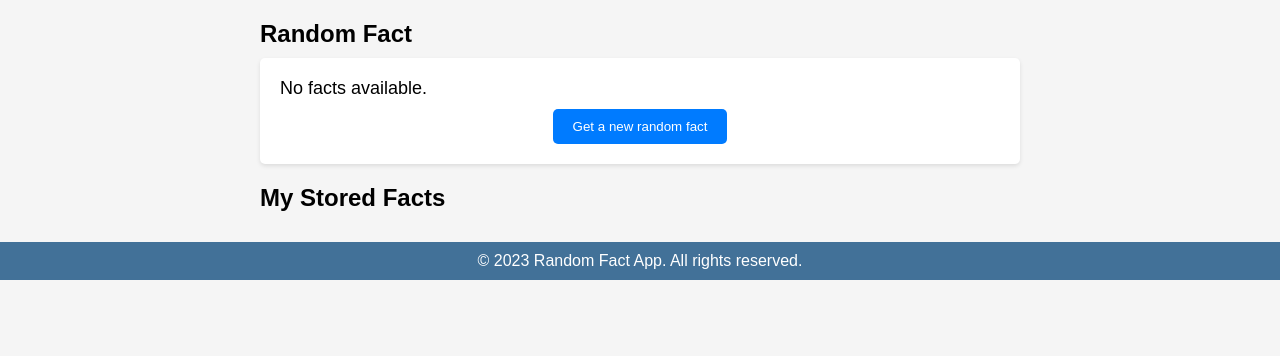
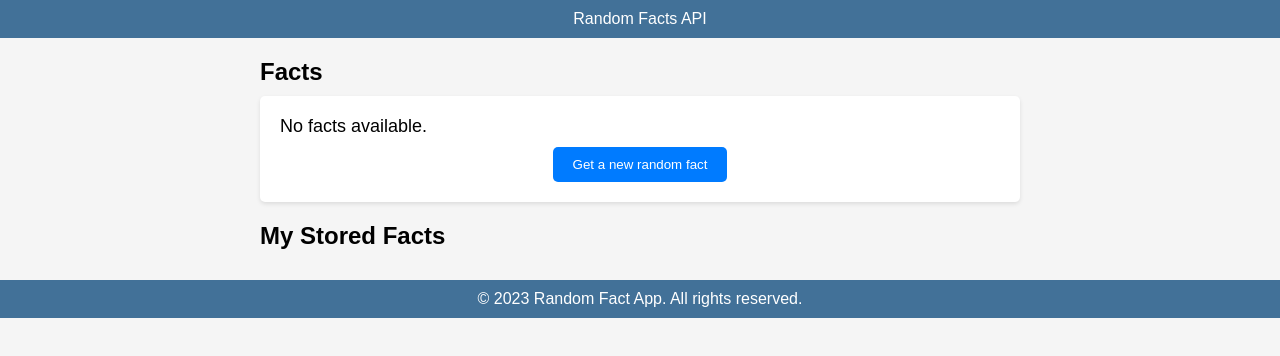
Before and after one commit to esmatullahfarahi/Creative-API, a plain HTML site: page index.html in a window 1280 px wide. Drawn offline with Linux system fonts and the light colour scheme; no server answers.

Commit message:
add readme file and some improvements

```diff
--- a/styles.css
+++ b/css/styles.css
@@ -9,6 +9,33 @@
 body {
     font-family: Arial, sans-serif;
     background-color: #f5f5f5;
+}
+
+.navbar {
+    background-color: #427198;
+    /* Same color as the footer */
+    padding: 10px 0;
+    text-align: center;
+}
+
+.nav-list {
+    list-style-type: none;
+    padding: 0;
+}
+
+.nav-list li {
+    display: inline-block;
+    margin: 0 10px;
+}
+
+.nav-list li a {
+    text-decoration: none;
+    color: #ffffff;
+    transition: color 0.2s;
+}
+
+.nav-list li a:hover {
+    color: #c0c0c0;
 }
 
 .container {
--- a/index.html
+++ b/index.html
@@ -4,11 +4,18 @@
     <meta charset="UTF-8" />
     <meta name="viewport" content="width=device-width, initial-scale=1.0" />
     <title>Random Fact Display</title>
-    <link rel="stylesheet" href="styles.css" />
+    <link rel="stylesheet" href="css/styles.css" />
+    <link rel="icon" href="images/title-icon.png">
   </head>
   <body>
+    <div class="navbar">
+    <ul class="nav-list">
+      <li><a href="#">Random Facts API</a></li>
+
+    </ul>
+  </div>
     <div class="container">
-      <h1 class="heading">Random Fact</h1>
+      <h1 class="heading">Facts</h1>
       <div class="fact-card">
         <p id="factDisplay" class="fact-text">Fetching a random fact...</p>
         <div class="center">
@@ -25,6 +32,6 @@
        <footer class="footer">
       <p>&copy; 2023 Random Fact App. All rights reserved.</p>
     </footer>
-    <script src="scripts.js"></script>
+    <script src="js/scripts.js"></script>
   </body>
 </html>
```
Also changed, not shown: images/screenshot.png (added), images/title-icon.png (added), js/scripts.js (renamed from scripts.js), 1 other file.
